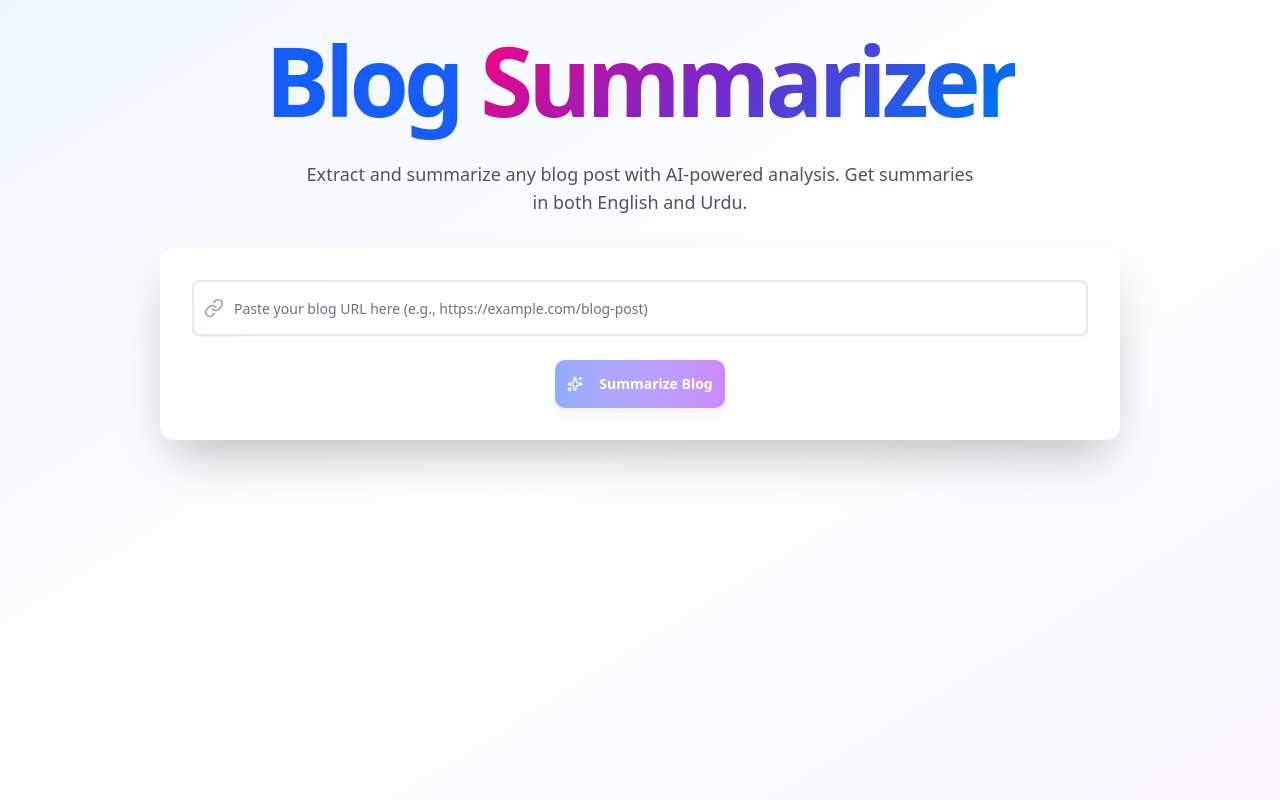
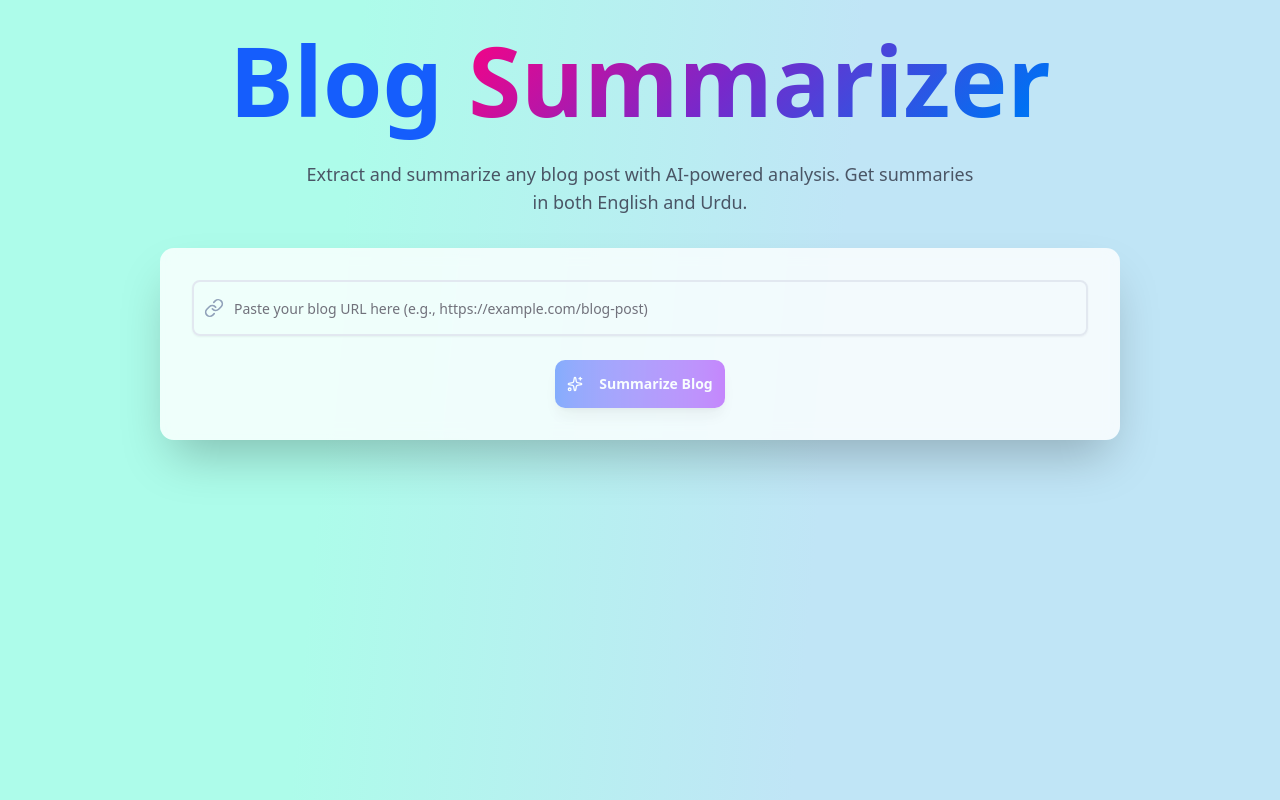
Before and after one commit to AliAtherAyyubi/Nexium_Ali_Assign2, a Next.js app: page / in a window 1280 px wide. Built offline with nearby package versions, Linux system fonts and the light colour scheme.

Commit message:
fix: updated page

```diff
--- a/src/app/page.tsx
+++ b/src/app/page.tsx
@@ -1,12 +1,14 @@
 import BlogSummariser from "@/components/blogsummariser";
 import { AuroraText } from "@/components/magicui/aurora-text";
+//
+export default async function Home() {
 
-export default function Home() {
   return (
-    <div className="min-h-screen  bg-gradient-to-br from-blue-50 via-white to-purple-50">
+    <div className="min-h-screen  bg-[linear-gradient(95.2deg,_rgba(173,252,234,1)_26.8%,_rgba(192,229,246,1)_64%)]
+">
       <div className="container flex flex-col justify-center max-w-[1040px] mx-auto px-10 py-8">
         <div className="text-center mb-8">
-          <h1 className="text-4xl mb-8 text-blue-600 font-bold tracking-tighter md:text-8xl lg:text-8xl">
+          <h1 className="text-4xl mb-8  text-blue-600 font-bold md:text-8xl lg:text-8xl">
             Blog <AuroraText>Summarizer</AuroraText>
           </h1>
           <p className="text-lg text-gray-600 max-w-2xl mx-auto">
```
